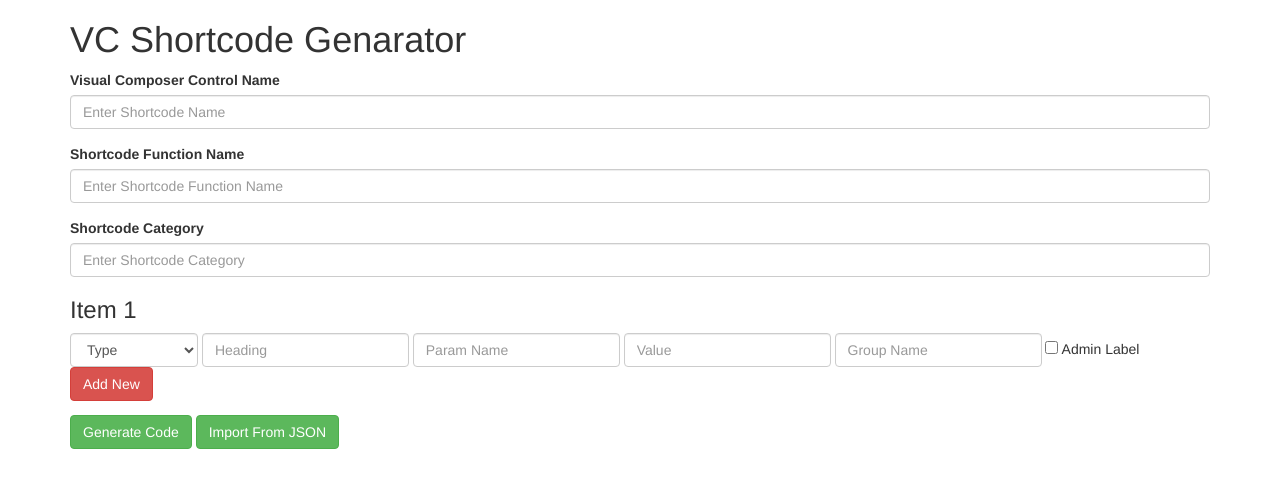
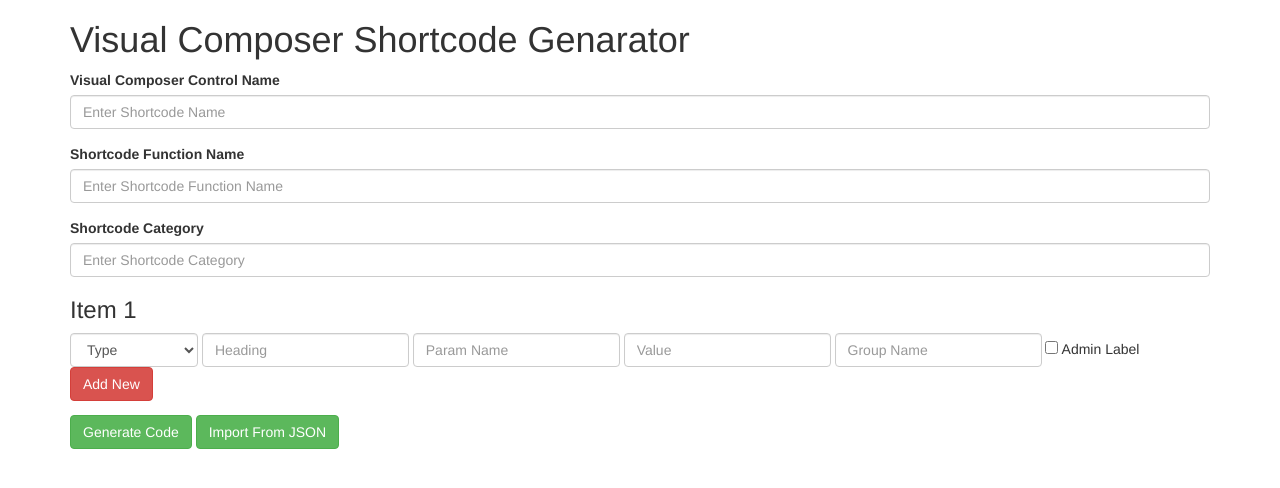
Before and after one commit to hasinhayder/VisualComposerShortcodeGenerator, a plain HTML site: page index.html in a window 1280 px wide. Drawn offline with nearby package versions, Linux system fonts and the light colour scheme.

```diff
--- a/index.html
+++ b/index.html
@@ -15,7 +15,7 @@
 <div class="container">
     <div class="row">
         <div class="col-md-12">
-            <h1>VC Shortcode Genarator</h1>
+            <h1>Visual Composer Shortcode Genarator</h1>
         </div>
     </div>
     <div class="row">
```
